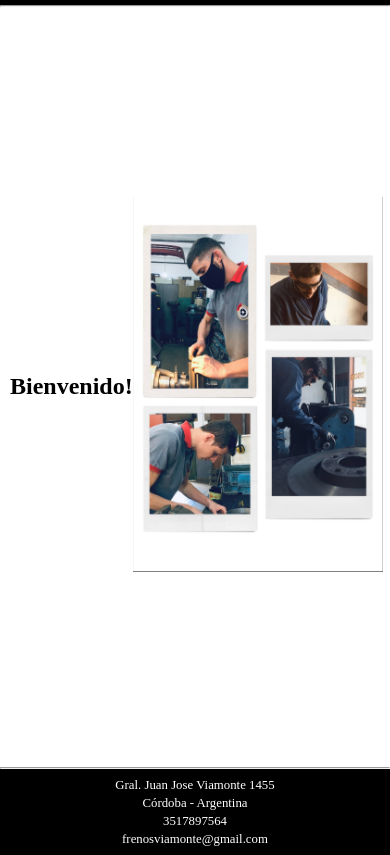
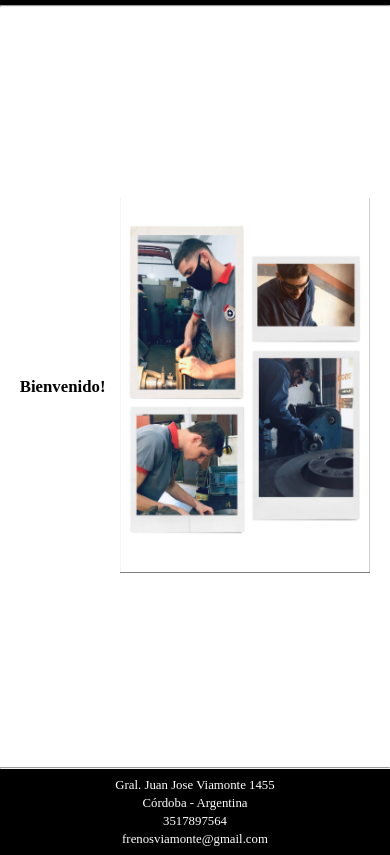
Before and after one commit to Daniela-Kreick/frenos-viamonte, a plain HTML site: page index.html in a window 390 px wide. Shown: the part 134-989 px from the top of the page. Drawn offline with Linux system fonts and the light colour scheme.

Commit message:
Se modifica estilo movil index

```diff
--- a/css/styles.css
+++ b/css/styles.css
@@ -122,8 +122,9 @@ a {
 /* ---- MAIN INDEX P/MOVIL ---- */
 @media (max-width:650px) {
     .main-index {
+        gap: 5px;
         height: 90vh;
-        font-size: 1em;
+        font-size: 0.7em;
         background-image: url(../imagenes/fondo-alternativo.jpg);
         background-size: cover;
     }
```
